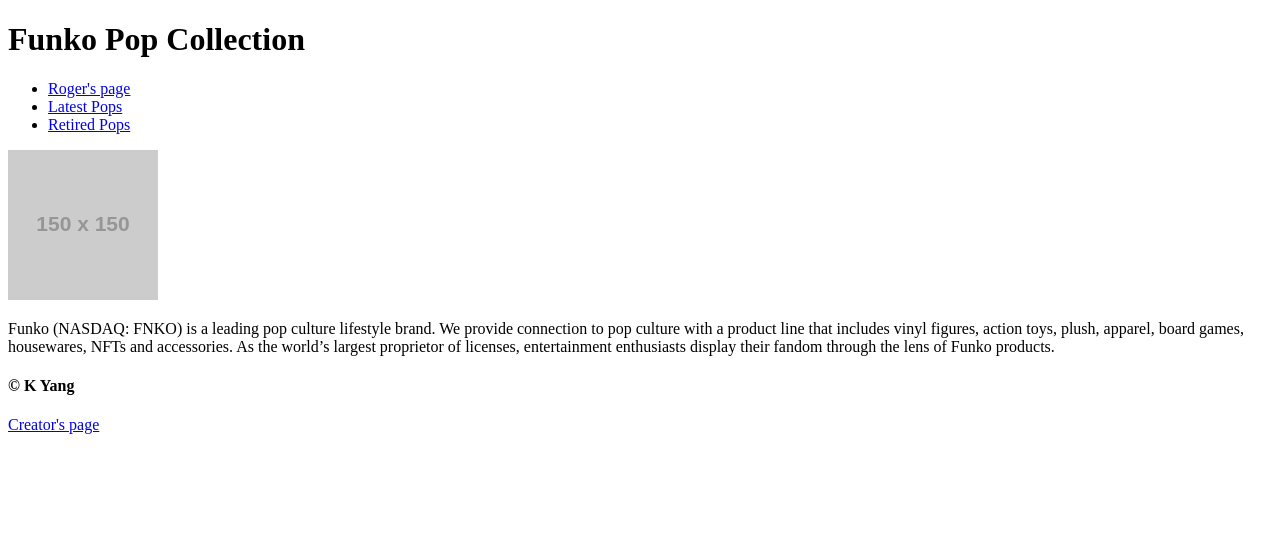
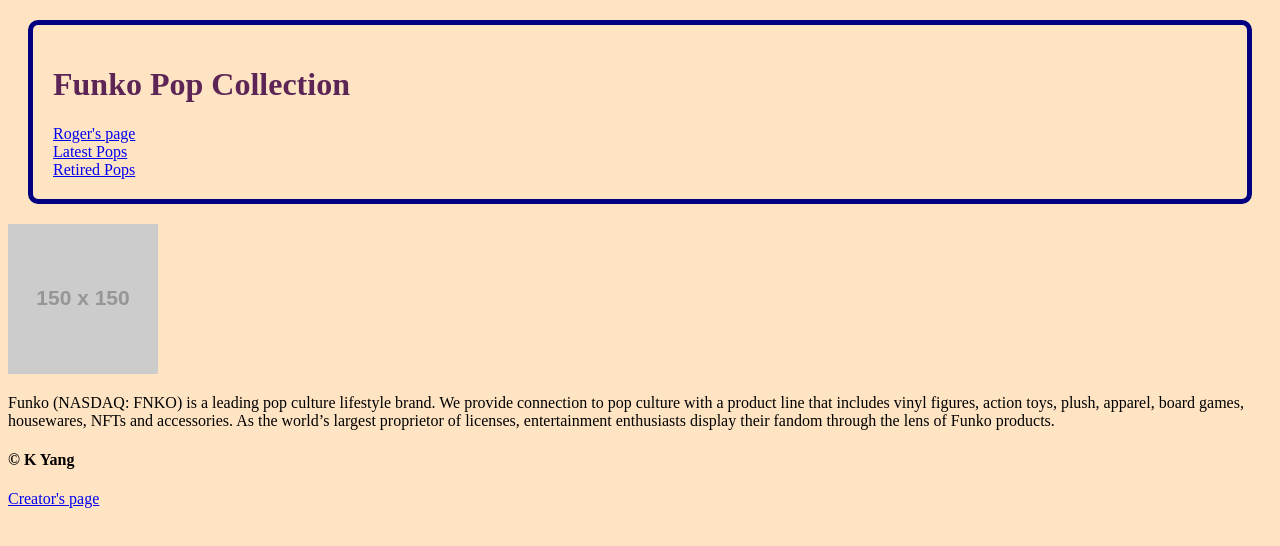
Before and after one commit to kenney-yang/102d36-lab04-funko, a plain HTML site: page index.html in a window 1280 px wide. Drawn offline with Linux system fonts and the light colour scheme; placeholder pictures from the web are drawn by us.

Commit message:
Added CSS and updated  index.html

```diff
--- a/index.html
+++ b/index.html
@@ -1,6 +1,7 @@
 <!DOCTYPE html>
 <head>
 <title>Funko Pop</title>
+<link rel="stylesheet" href="style.css">
 </head>
 <body>
     <header>
--- /dev/null
+++ b/style.css
@@ -0,0 +1,27 @@
+body {
+background-color: bisque;
+}
+
+header {
+    border: 5px solid navy;
+    padding: 20px;
+    margin: 20px;
+    border-radius: 10px;
+}
+
+h1 {
+    color: #5C2555;
+    padding-left: auto;
+    /* padding-left: auto; */
+}
+
+
+ul {
+    padding: 0;
+    margin: 0;
+
+}
+li {
+    list-style: none;
+    display:
+}
```
